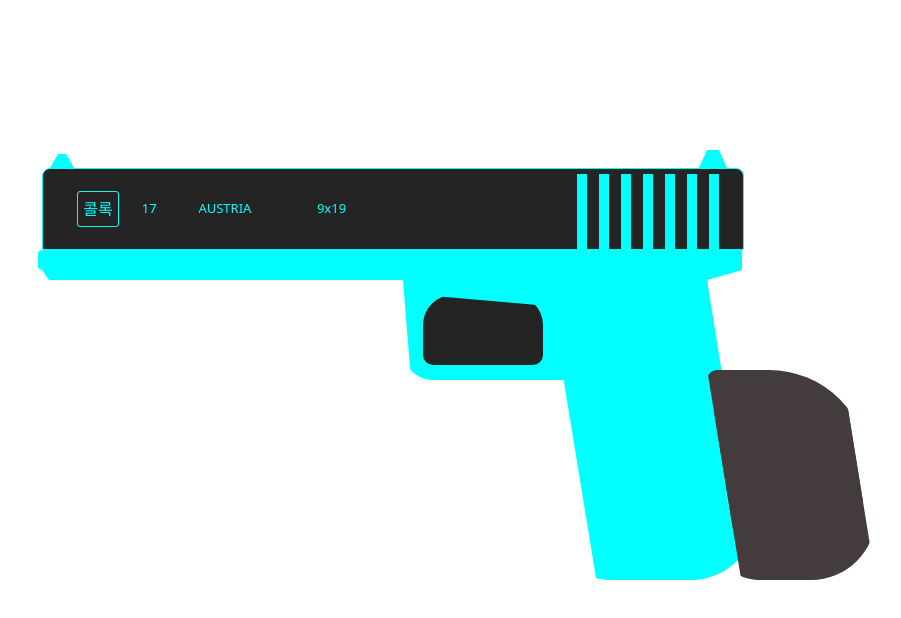
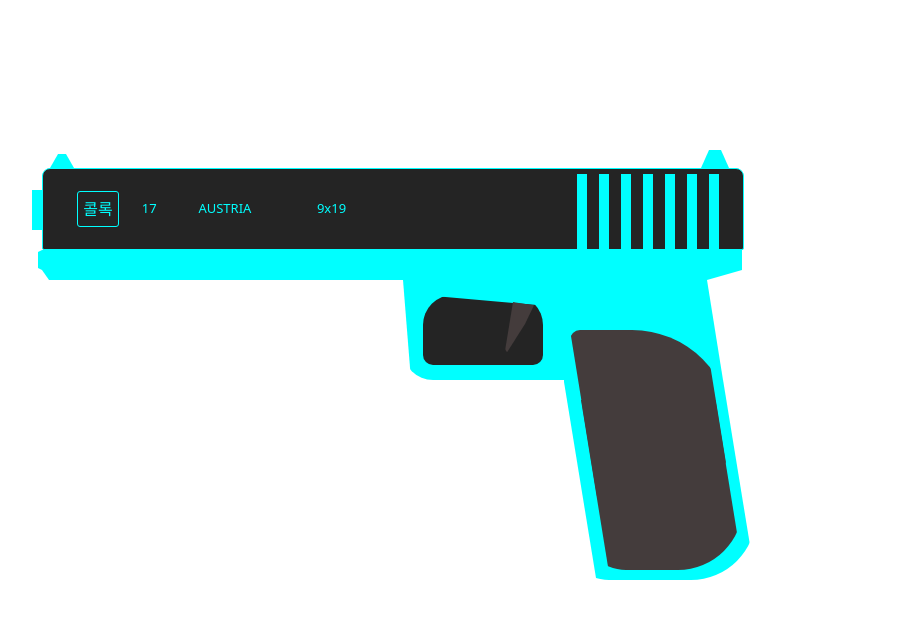
Before and after one commit to hsjaeya/chong_gyeok, a React (Vite) app: page / in a window 1280 px wide. Shown: the top 618 px of the page, without its empty margins (248-1149 px from the left). Built offline with nearby package versions, Linux system fonts and the light colour scheme.

Commit message:
버튼으로 장전 구현, trigger 일부 구현

```diff
--- a/src/components/Barrel/Main.module.css
+++ b/src/components/Barrel/Main.module.css
@@ -3,6 +3,8 @@
   height: 40px;
   background-color: aqua;
   position: absolute;
-  top: 215px;
-  left: 410px;
+  top: 50%; /* 부모 높이 기준 */
+  left: 50%; /* 부모 너비 기준 */
+  margin-top: -210px;
+  margin-left: -360px;
 }
--- a/src/components/Frame/Main.jsx
+++ b/src/components/Frame/Main.jsx
@@ -1,7 +1,22 @@
 import styles from "./Main.module.css";
+import { useEffect, useRef } from "react";
 const Frame = () => {
+  const rootRef = useRef(null);
+
+  useEffect(() => {
+    const handleKeyDown = (e) => {
+      if (e.key.toLowerCase() === "t" && rootRef.current) {
+        rootRef.current.classList.remove(styles.animate);
+        void rootRef.current.offsetWidth;
+        rootRef.current.classList.add(styles.animate);
+      }
+    };
+
+    document.addEventListener("keydown", handleKeyDown);
+    return () => document.removeEventListener("keydown", handleKeyDown);
+  }, []);
   return (
-    <div className={styles.contaienr}>
+    <div className={styles.container}>
       <div className={styles.frameTop1}>
         <div className={styles.frameTop1_1}></div>
         <div className={styles.frameTop1_2}></div>
@@ -12,6 +27,7 @@
       <div className={styles.frameBottom}>
         <div className={styles.holeFrame}>
           <div className={styles.hole}></div>
+          <div ref={rootRef} className={styles.trigger}></div>
         </div>
         <div className={styles.handleTop}></div>
       </div>
--- a/src/components/Frame/Main.module.css
+++ b/src/components/Frame/Main.module.css
@@ -43,7 +43,45 @@
   border-top-right-radius: 30px;
 
   clip-path: polygon(0% 0%, 100% 15%, 100% 100%, 0% 100%);
+
+  position: relative;
+  overflow: hidden;
 }
+
+.trigger {
+  transform-origin: top left;
+  position: absolute;
+  z-index: 1;
+  top: 50%;
+  left: 50%;
+  width: 30px;
+  height: 55px;
+  margin-top: -98px;
+  margin-left: 112px;
+  background: #443c3c;
+  border-bottom-left-radius: 20px;
+  border-bottom-right-radius: 25px;
+  clip-path: polygon(30% 0%, 100% 6%, 70% 40%, 0% 100%);
+}
+
+@keyframes jaehee {
+  0% {
+    transform: rotate(0deg);
+  }
+  100% {
+    transform: rotate(-10deg);
+  }
+}
+
+.animate {
+  animation-name: jaehee;
+  animation-duration: 0.1s;
+  animation-timing-function: linear;
+  animation-iteration-count: 2;
+  animation-direction: alternate;
+  animation-fill-mode: forwards;
+}
+
 .handleTop {
   width: 160px;
   height: 100px;
@@ -65,13 +103,13 @@
   clip-path: polygon(0% 0%, 83% 0%, 100% 100%, 17% 100%);
   border-bottom-left-radius: 45px;
   border-bottom-right-radius: 65px;
-  position: relative;
 }
 
 .handleScratchTop {
   width: 162px;
   height: 170px;
-  margin-left: 521.7px;
+  margin-top: -70px;
+  margin-left: 178px;
   background: #443c3c;
   display: flex;
   align-items: center;
@@ -80,8 +118,8 @@
   border-bottom-right-radius: 65px;
 
   position: absolute;
-  top: 370px;
-  left: 433.5px;
+  top: 50%;
+  left: 50%;
   border-top-right-radius: 100px;
   border-top-left-radius: 10px;
 }
@@ -89,7 +127,8 @@
 .handleScratchBottom {
   width: 162px;
   height: 170px;
-  margin-left: 521.7px;
+  margin-top: 85px;
+  margin-left: 270px;
   background: #443c3c;
 
   display: flex;
@@ -99,6 +138,7 @@
   border-bottom-right-radius: 65px;
 
   position: absolute;
-  top: 410px;
-  left: 440px;
+  top: 50%;
+  left: 50%;
+  transform: translate(-50%, -50%);
 }
--- a/src/components/Gun.jsx
+++ b/src/components/Gun.jsx
@@ -4,6 +4,14 @@
 import Barrel from "./Barrel/Main";
 
 const Gun = () => {
+  window.addEventListener("resize", () => {
+    const minWidth = 800;
+    const minHeight = 700;
+
+    if (window.innerWidth < minWidth || window.innerHeight < minHeight) {
+      alert("창 크기를 키워주세요 (최소크기: width: 800, height: 700)");
+    }
+  });
   return (
     <div className={styles.container}>
       <Barrel />
--- a/src/components/Gun.module.css
+++ b/src/components/Gun.module.css
@@ -1,7 +1,4 @@
 .container {
   width: 700px;
   height: 500px;
-  /* position: relative; */
-
-  /* border: 1px solid aqua; */
 }
--- a/src/components/Slide/Main.jsx
+++ b/src/components/Slide/Main.jsx
@@ -1,10 +1,26 @@
+import { useEffect, useRef } from "react";
 import styles from "./Main.module.css";
 import FrontSight from "./FrontSight";
 import RearSight from "./RearSight";
 
 const Slide = () => {
+  const rootRef = useRef(null);
+
+  useEffect(() => {
+    const handleKeyDown = (e) => {
+      if (e.key.toLowerCase() === "r" && rootRef.current) {
+        rootRef.current.classList.remove(styles.animate);
+        void rootRef.current.offsetWidth;
+        rootRef.current.classList.add(styles.animate);
+      }
+    };
+
+    document.addEventListener("keydown", handleKeyDown);
+    return () => document.removeEventListener("keydown", handleKeyDown);
+  }, []);
+
   return (
-    <div className={styles.rootContainer}>
+    <div ref={rootRef} className={styles.rootContainer}>
       <div className={styles.sight}>
         <FrontSight />
         <RearSight />
@@ -17,13 +33,9 @@
         <div className={styles.country}>AUSTRIA</div>
         <div className={styles.number2}>9x19</div>
         <div className={styles.rearSerrationsContainer}>
-          <div className={styles.rearSerrations} />
-          <div className={styles.rearSerrations} />
-          <div className={styles.rearSerrations} />
-          <div className={styles.rearSerrations} />
-          <div className={styles.rearSerrations} />
-          <div className={styles.rearSerrations} />
-          <div className={styles.rearSerrations} />
+          {[...Array(7)].map((_, i) => (
+            <div key={i} className={styles.rearSerrations} />
+          ))}
         </div>
       </div>
     </div>
--- a/src/components/Slide/Main.module.css
+++ b/src/components/Slide/Main.module.css
@@ -1,11 +1,5 @@
 .rootContainer {
-  position: relative;
-  animation-name: jaehee;
-  animation-duration: 0.1s;
-  animation-timing-function: linear;
-  animation-iteration-count: 2;
-  animation-direction: alternate;
-  animation-fill-mode: forwards;
+  display: inline-block;
 }
 
 @keyframes jaehee {
@@ -15,6 +9,15 @@
   100% {
     transform: translateX(50px);
   }
+}
+
+.animate {
+  animation-name: jaehee;
+  animation-duration: 0.1s;
+  animation-timing-function: linear;
+  animation-iteration-count: 2;
+  animation-direction: alternate;
+  animation-fill-mode: forwards;
 }
 .container {
   position: relative;
```
